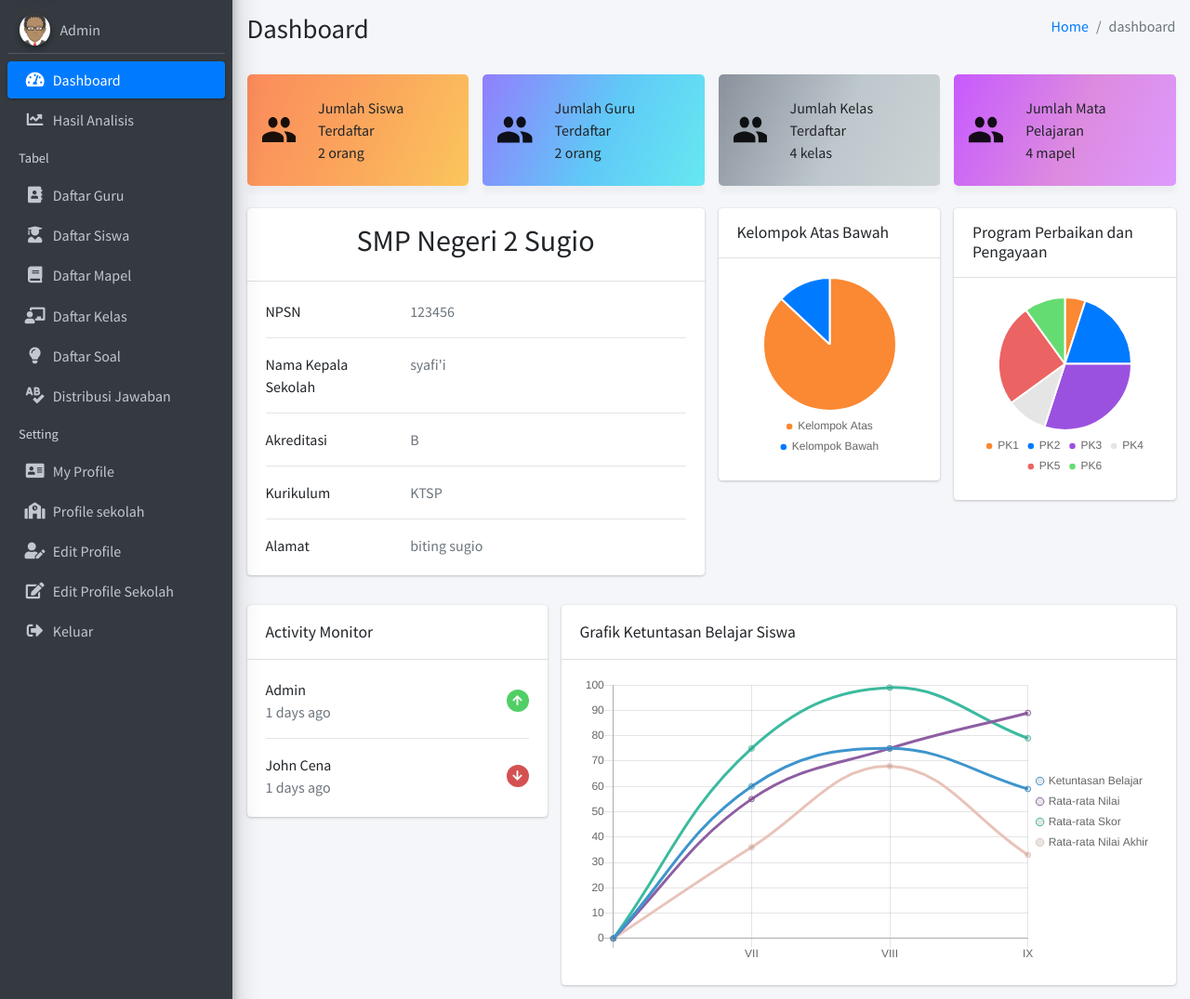
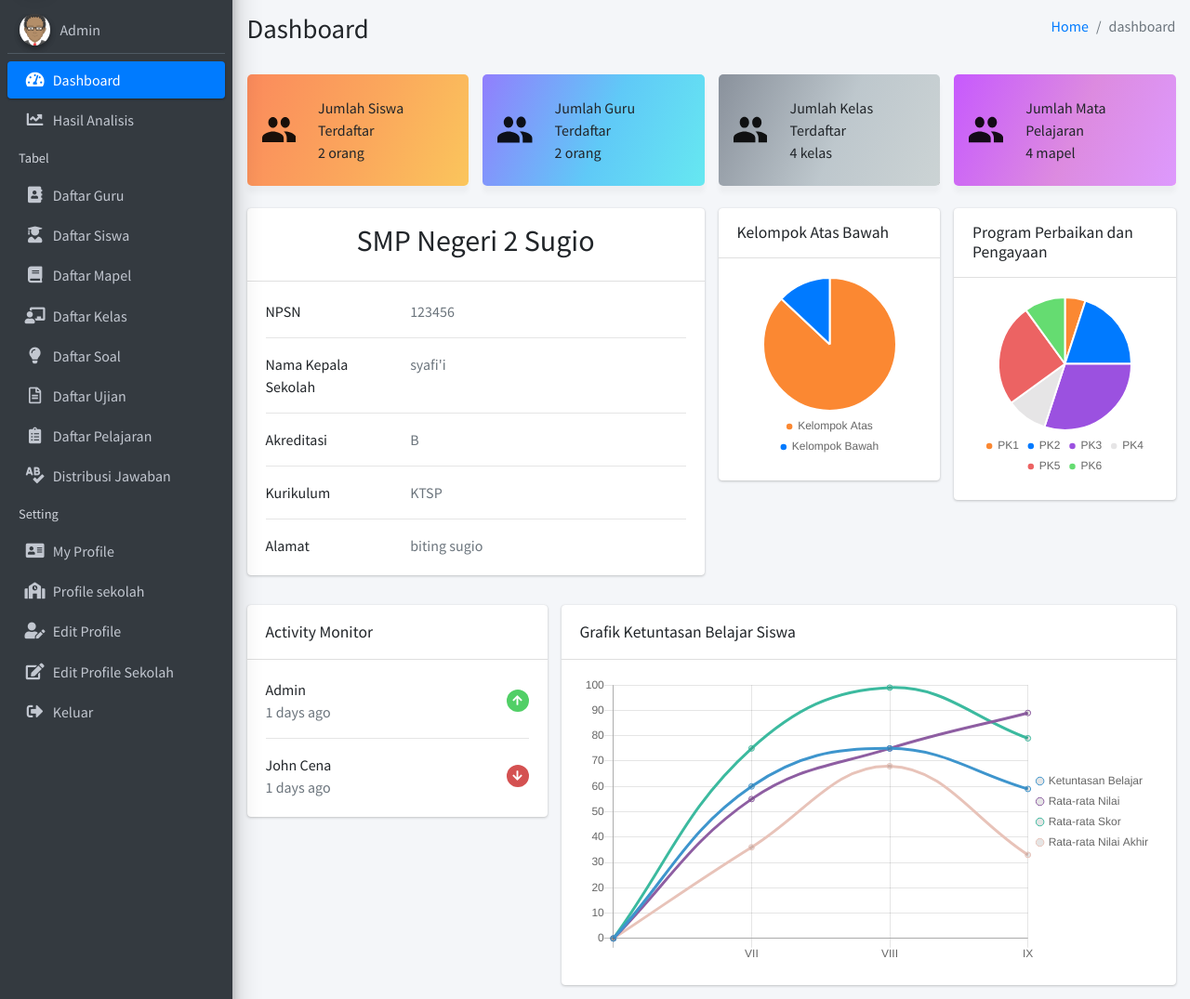
Before and after one commit to arrosyid/SIM-Eval, a CodeIgniter app: page /database/index.php/admin/index in a window 1280 px wide. Shown: the part 58-1133 px from the top of the page at 93% size. Run offline with CodeIgniter, Linux system fonts and the light colour scheme; a user stored in the database is signed in; data comes from the database, SQL or seed files in the repository; data that the repository does not hold is empty; some libraries are stand-ins or nearby versions.

Commit message:
update sidebar

```diff
--- a/application/views/templates/sidebar.php
+++ b/application/views/templates/sidebar.php
@@ -73,6 +73,20 @@
           </a>
         </li>
         <li class="nav-item">
+          <a href="<?= $user['level'] == 1 ? base_url('admin/daftarUjian') : base_url('guru/daftarUjian') ?>" class="nav-link
+                    <?php if ($tittle == 'Daftar Ujian') echo 'active'; ?>">
+            <i class="nav-icon far fa-file-alt"></i>
+            <p>Daftar Ujian</p>
+          </a>
+        </li>
+        <li class="nav-item">
+          <a href="<?= $user['level'] == 1 ? base_url('admin/daftarPelajaran') : base_url('guru/daftarPelajaran') ?>" class="nav-link
+                    <?php if ($tittle == 'Daftar Pelajaran') echo 'active'; ?>">
+            <i class="nav-icon fas fa-clipboard-list"></i>
+            <p>Daftar Pelajaran</p>
+          </a>
+        </li>
+        <li class="nav-item">
           <a href="<?= $user['level'] == 1 ? base_url('admin') : base_url('guru/nilai') ?>" class="nav-link
                     <?php if ($tittle == 'Distribusi Jawaban') echo 'active'; ?>">
             <i class="nav-icon fas fa-spell-check"></i>
```
